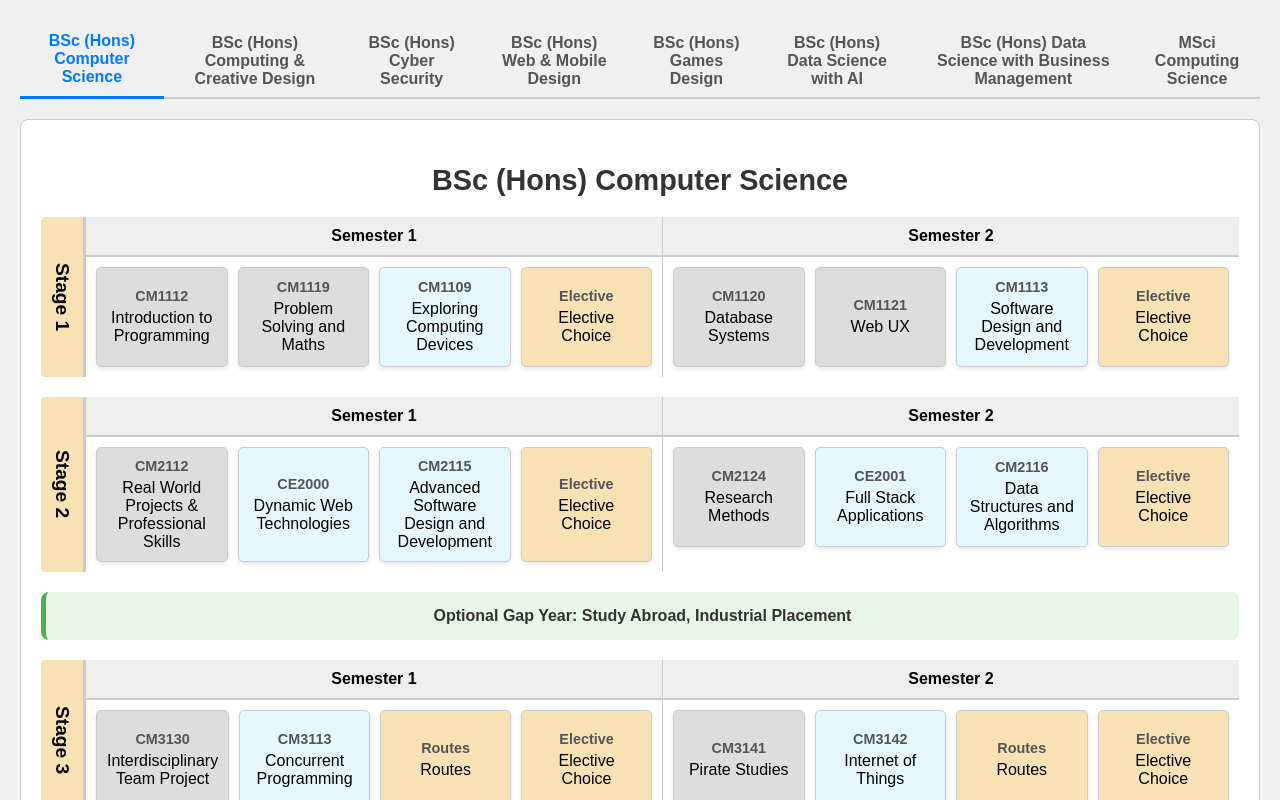
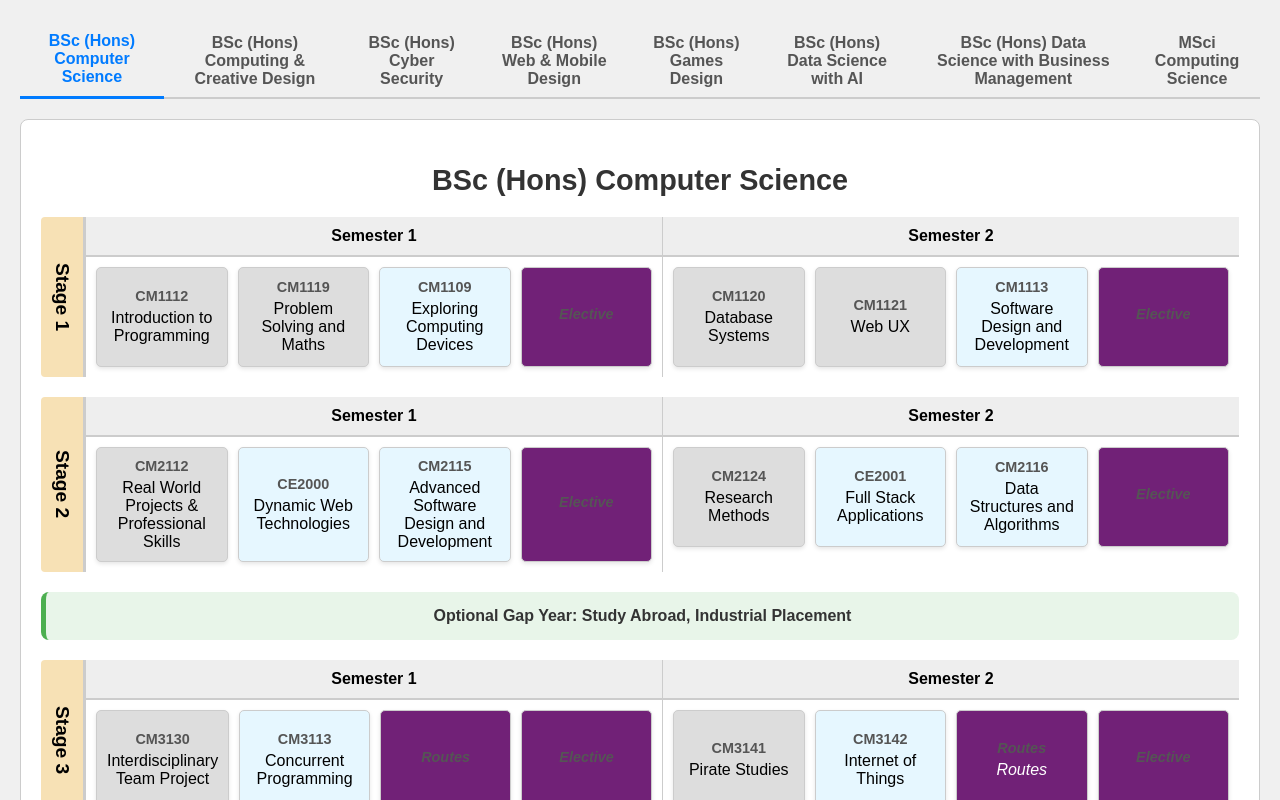
Before and after one commit to mzarb/socet-courses, a React (Create React App) app: page / in a window 1280 px wide. Shown: the top 800 px of the page. Built offline with nearby package versions, Linux system fonts and the light colour scheme.

Commit message:
refining

```diff
--- a/src/data/cs.js
+++ b/src/data/cs.js
@@ -16,7 +16,6 @@ const csData =
                         { ...moduleList.CM1109, type: "Subject Core", size: 1, source: "subject" },
                         {
                             code: "Elective",
-                            name: "Elective Choice",
                             type: "Elective Choice",
                             size: 1, source: "subject",
                             options: [
@@ -35,7 +34,6 @@ const csData =
                         { ...moduleList.CM1113, type: "Subject Core", size: 1, source: "subject" },
                         {
                             code: "Elective",
-                            name: "Elective Choice",
                             type: "Elective Choice",
                             size: 1, source: "subject",
                             options: [
@@ -62,7 +60,6 @@ const csData =
                         },
                         {
                             code: "Elective",
-                            name: "Elective Choice",
                             type: "Elective Choice",
                             size: 1, source: "subject",
                             options: [
@@ -86,7 +83,6 @@ const csData =
                         },
                         {
                             code: "Elective",
-                            name: "Elective Choice",
                             type: "Elective Choice",
                             size: 1, source: "subject",
                             options: [
@@ -110,7 +106,6 @@ const csData =
                         { ...moduleList.CM3113, type: "Subject Core", size: 1, source: "subject" },
                         {
                             code: "Routes",
-                            name: "Routes",
                             type: "Elective Choice",
                             size: 1, source: "subject",
                             options: [
@@ -120,7 +115,6 @@ const csData =
                         },
                         {
                             code: "Elective",
-                            name: "Elective Choice",
                             type: "Elective Choice",
                             size: 1, source: "subject",
                             options: [
@@ -150,7 +144,6 @@ const csData =
                         },
                         {
                             code: "Elective",
-                            name: "Elective Choice",
                             type: "Elective Choice",
                             size: 1, source: "subject",
                             options: [
@@ -174,7 +167,6 @@ const csData =
                         { ...moduleList.CM4106, type: "Subject Core", size: 1, source: "subject" },
                        {
                             code: "Routes",
-                            name: "Routes",
                             type: "Elective Choice",
                             size: 2, source: "subject",
                             options: [
@@ -184,7 +176,6 @@ const csData =
                         },
                         {
                             code: "Elective",
-                            name: "Elective Choice",
                             type: "Elective Choice",
                             size: 1, source: "subject",
                             options: [
--- a/src/data/cy.js
+++ b/src/data/cy.js
@@ -16,7 +16,6 @@ const cyData =
               {  ...moduleList.CM1131, type: "Subject Core", size: 1, source: "subject"  },
               {
                 code: "Elective",
-                name: "Elective Choice",
                 type: "Elective Choice",
                 size: 1, source: "subject" ,
                 options: [
@@ -34,7 +33,6 @@ const cyData =
               {  ...moduleList.CM1132, type: "Subject Core", size: 1, source: "subject"  },
               {
                 code: "Elective",
-                name: "Elective Choice",
                 type: "Elective Choice",
                 size: 1, source: "subject" ,
                 options: [
@@ -61,7 +59,6 @@ const cyData =
               },
               {
                 code: "Elective",
-                name: "Elective Choice",
                 type: "Elective Choice",
                 size: 1, source: "subject" ,
                 options: [
@@ -89,8 +86,7 @@ const cyData =
               },
               {
                 code: "Elective",
-                name: "Elective Choice",
-                type: "Elective Choice",
+               type: "Elective Choice",
                 size: 1, source: "subject" ,
                 options: [
                                electives.stage2.semester2.ccdElec.name,
@@ -118,7 +114,6 @@ const cyData =
                 size: 1, source: "subject"},
               {
                 code: "Elective",
-                name: "Elective Choice",
                 type: "Elective Choice",
                 size: 1, source: "subject" ,
                 options: [
@@ -143,7 +138,6 @@ const cyData =
               },
               {
                 code: "Elective",
-                name: "Elective Choice",
                 type: "Elective Choice",
                 size: 1, source: "subject" ,
                 options: [
@@ -172,7 +166,6 @@ const cyData =
               },
               {
                 code: "Elective",
-                name: "Elective Choice",
                 type: "Elective Choice",
                 size: 1, source: "subject" ,
                 options: [
--- a/src/data/dsai.js
+++ b/src/data/dsai.js
@@ -16,7 +16,6 @@ const dsaiData =
               { ...moduleList.CM1122, type: "Subject Core", size: 1, source: "subject"  },
               {
                 code: "Elective",
-                name: "Elective Choice",
                 type: "Elective Choice",
                 size: 1, source: "subject" ,
                 options: [
@@ -34,7 +33,6 @@ const dsaiData =
               { ...moduleList.CM1123, type: "Subject Core", size: 1, source: "subject"  },
               {
                 code: "Elective",
-                name: "Elective Choice",
                 type: "Elective Choice",
                 size: 1, source: "subject" ,
                 options: [
@@ -61,7 +59,6 @@ const dsaiData =
               },
               {
                 code: "Elective",
-                name: "Elective Choice",
                 type: "Elective Choice",
                 size: 1, source: "subject" ,
                 options: [
@@ -88,7 +85,6 @@ const dsaiData =
               },
               {
                 code: "Elective",
-                name: "Elective Choice",
                 type: "Elective Choice",
                 size: 1, source: "subject" ,
                 options: [
@@ -116,7 +112,6 @@ const dsaiData =
                 size: 1, source: "subject"},
               {
                 code: "Elective",
-                name: "Elective Choice",
                 type: "Elective Choice",
                 size: 1, source: "subject" ,
                 options: [
@@ -141,8 +136,7 @@ const dsaiData =
               },
               {
                 code: "Elective",
-                name: "Elective Choice",
-                type: "Elective Choice",
+               type: "Elective Choice",
                 size: 1, source: "subject" ,
                 options: [
                                electives.stage3.semester2.ccdElec.name,
@@ -170,7 +164,6 @@ const dsaiData =
               },
               {
                 code: "Elective",
-                name: "Elective Choice",
                 type: "Elective Choice",
                 size: 1, source: "subject" ,
                 options: [
--- a/src/data/dsbm.js
+++ b/src/data/dsbm.js
@@ -41,7 +41,6 @@ const dsbmData =
               },
               {
                 code: "Elective",
-                name: "Elective Choice",
                 type: "Elective Choice",
                 size: 1, source: "subject" ,
                 options: [
@@ -69,7 +68,6 @@ const dsbmData =
               },
               {
                 code: "Elective",
-                name: "Elective Choice",
                 type: "Elective Choice",
                 size: 1, source: "subject" ,
                 options: [
@@ -98,7 +96,6 @@ const dsbmData =
                 size: 1, source: "subject"},
               {
                 code: "Elective",
-                name: "Elective Choice",
                 type: "Elective Choice",
                 size: 1, source: "subject" ,
                 options: [
@@ -123,7 +120,6 @@ const dsbmData =
               },
               {
                 code: "Elective",
-                name: "Elective Choice",
                 type: "Elective Choice",
                 size: 1, source: "subject" ,
                 options: [
@@ -152,7 +148,6 @@ const dsbmData =
               },
               {
                 code: "Elective",
-                name: "Elective Choice",
                 type: "Elective Choice",
                 size: 1, source: "subject" ,
                 options: [
--- a/src/data/gd.js
+++ b/src/data/gd.js
@@ -16,7 +16,6 @@ const gdData =
                         { ...moduleList.CM1108, type: "Subject Core", source: "subject" },
                         {
                             code: "Elective",
-                            name: "Elective Choice",
                             type: "Elective Choice",
                             size: 1, source: "subject",
                             options: [
@@ -34,7 +33,6 @@ const gdData =
                         { ...moduleList.CM1116, type: "Subject Core", source: "subject" },
                         {
                             code: "Elective",
-                            name: "Elective Choice",
                             type: "Elective Choice",
                             size: 1, source: "subject",
                             options: [
@@ -61,7 +59,6 @@ const gdData =
                         },
                         {
                             code: "Elective",
-                            name: "Elective Choice",
                             type: "Elective Choice",
                             size: 1, source: "subject",
                             options: [
@@ -89,7 +86,6 @@ const gdData =
                         },
                         {
                             code: "Elective",
-                            name: "Elective Choice",
                             type: "Elective Choice",
                             size: 1, source: "subject",
                             options: [
@@ -115,7 +111,6 @@ const gdData =
                         { ...moduleList.CM4136, type: "Subject Core", source: "subject" },
                         {
                             code: "Elective",
-                            name: "Elective Choice",
                             type: "Elective Choice",
                             size: 1, source: "subject",
                             options: [
@@ -136,7 +131,6 @@ const gdData =
                         { ...moduleList.CM3150, type: "Subject Core", source: "subject" },
                         {
                             code: "Elective",
-                            name: "Elective Choice",
                             type: "Elective Choice",
                             size: 1, source: "subject",
                             options: [
@@ -162,7 +156,6 @@ const gdData =
                         { ...moduleList.CM4137, type: "Subject Core", source: "subject" },
                         {
                             code: "Elective",
-                            name: "Elective Choice",
                             type: "Elective Choice",
                             size: 1, source: "subject",
                             options: [
--- a/src/data/mscics.js
+++ b/src/data/mscics.js
@@ -16,7 +16,6 @@ const mscicsData =
                         { ...moduleList.CM1109, type: "Subject Core", size: 1, source: "subject" },
                         {
                             code: "Elective",
-                            name: "Elective Choice",
                             type: "Elective Choice",
                             size: 1, source: "subject",
                             options: [
@@ -35,7 +34,6 @@ const mscicsData =
                         { ...moduleList.CM1113, type: "Subject Core", size: 1, source: "subject" },
                         {
                             code: "Elective",
-                            name: "Elective Choice",
                             type: "Elective Choice",
                             size: 1, source: "subject",
                             options: [
@@ -62,7 +60,6 @@ const mscicsData =
                         },
                         {
                             code: "Elective",
-                            name: "Elective Choice",
                             type: "Elective Choice",
                             size: 1, source: "subject",
                             options: [
@@ -87,7 +84,6 @@ const mscicsData =
                         },
                         {
                             code: "Elective",
-                            name: "Elective Choice",
                             type: "Elective Choice",
                             size: 1, source: "subject",
                             options: [
@@ -112,7 +108,6 @@ const mscicsData =
                         { ...moduleList.CM3151, type: "Subject Core", size: 1, source: "subject" },
                         {
                             code: "Elective",
-                            name: "Elective Choice",
                             type: "Elective Choice",
                             size: 1, source: "subject",
                             options: [
@@ -132,7 +127,6 @@ const mscicsData =
                         { ...moduleList.CM3152, type: "Subject Core", size: 1, source: "subject" },
                         {
                             code: "Elective",
-                            name: "Elective Choice",
                             type: "Elective Choice",
                             size: 1, source: "subject",
                             options: [
@@ -154,7 +148,6 @@ const mscicsData =
                     modules: [
                         {
                             code: "Routes",
-                            name: "Routes",
                             type: "Elective Choice",
                             size: 3, source: "subject",
                             options: [
@@ -171,7 +164,6 @@ const mscicsData =
                     modules: [
                         {
                             code: "Routes",
-                            name: "Routes",
                             type: "Elective Choice",
                             size: 3, source: "subject",
                             options: [
--- a/src/data/wm.js
+++ b/src/data/wm.js
@@ -15,7 +15,6 @@ const wmData =
                         { code: "CM1109", name: "Exploring Computing Devices", type: "Subject Core", size: 1, source: "subject" },
                         {
                             code: "Elective",
-                            name: "Elective Choice",
                             type: "Elective Choice",
                             size: 1, source: "subject",
                             options: [
@@ -34,8 +33,7 @@ const wmData =
                         { code: "CM1113", name: "Software Design and Development", type: "Subject Core", size: 1, source: "subject" },
                         {
                             code: "Elective",
-                            name: "Elective Choice",
-                            type: "Elective Choice",
+                           type: "Elective Choice",
                             size: 1, source: "subject",
                             options: [
                                 electives.stage1.semester2.ccdElec.name,
@@ -61,7 +59,6 @@ const wmData =
                         },
                         {
                             code: "Elective",
-                            name: "Elective Choice",
                             type: "Elective Choice",
                             size: 1, source: "subject",
                             options: [
@@ -89,7 +86,6 @@ const wmData =
                         },
                         {
                             code: "Elective",
-                            name: "Elective Choice",
                             type: "Elective Choice",
                             size: 1, source: "subject",
                             options: [
@@ -114,7 +110,6 @@ const wmData =
                         { code: "CM3140", name: "Native Mobile Apps", type: "Subject Core", size: 1, source: "subject"},
                         {
                             code: "Elective",
-                            name: "Elective Choice",
                             type: "Elective Choice",
                             size: 1, source: "subject",
                             options: [
@@ -135,7 +130,6 @@ const wmData =
                         { code: "CM3139", name: "Visual Communication", type: "Subject Core", size: 1, source: "subject"},
                         {
                             code: "Elective",
-                            name: "Elective Choice",
                             type: "Elective Choice",
                             size: 1, source: "subject",
                             options: [
@@ -161,7 +155,6 @@ const wmData =
                        { code: "CB3162", name: "Digital Media & User Experience", type: "Subject Core", size: 1, source: "subject" },
                         {
                             code: "Elective",
-                            name: "Elective Choice",
                             type: "Elective Choice",
                             size: 1, source: "subject",
                             options: [
--- a/src/styles.css
+++ b/src/styles.css
@@ -192,7 +192,10 @@
 
 /* This rule is for electives */
 .module-box.elective-choice {
-  background-color: #f7e1b5; /* Beige */
+  /* background-color: #f7e1b5; /* Beige */
+  background-color: #712177; /* RGU purple */
+  color: white;
+  font-style: italic;
 }
 
 
```
